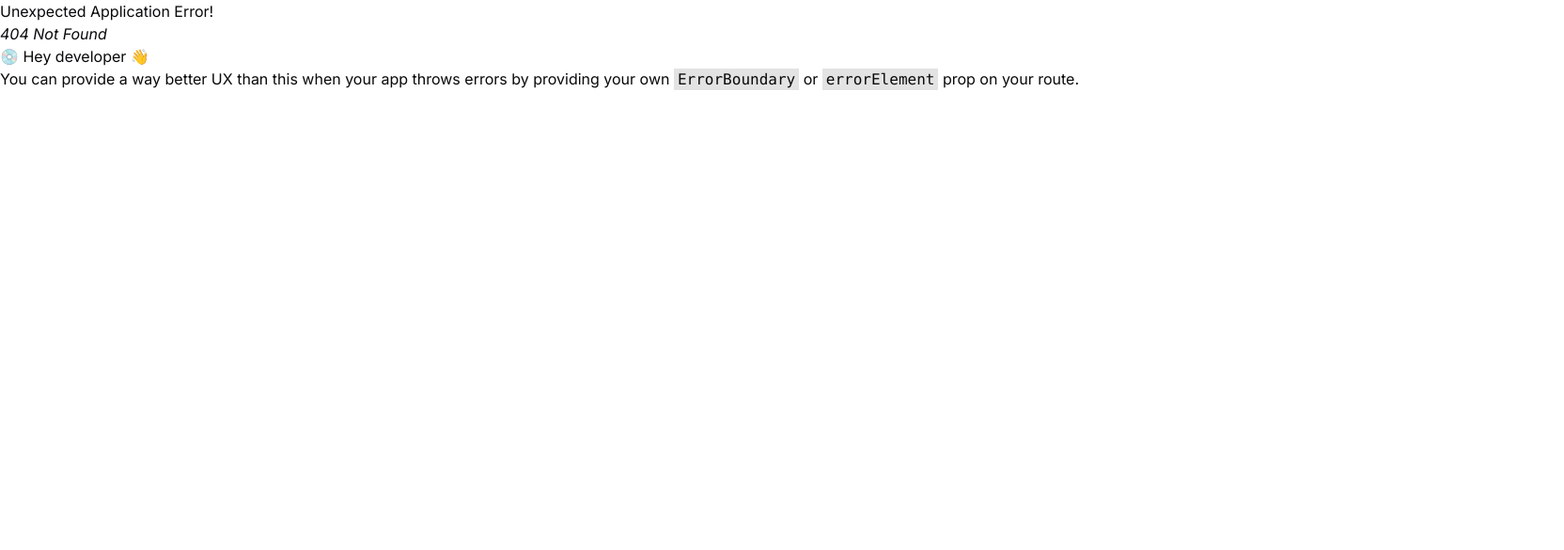
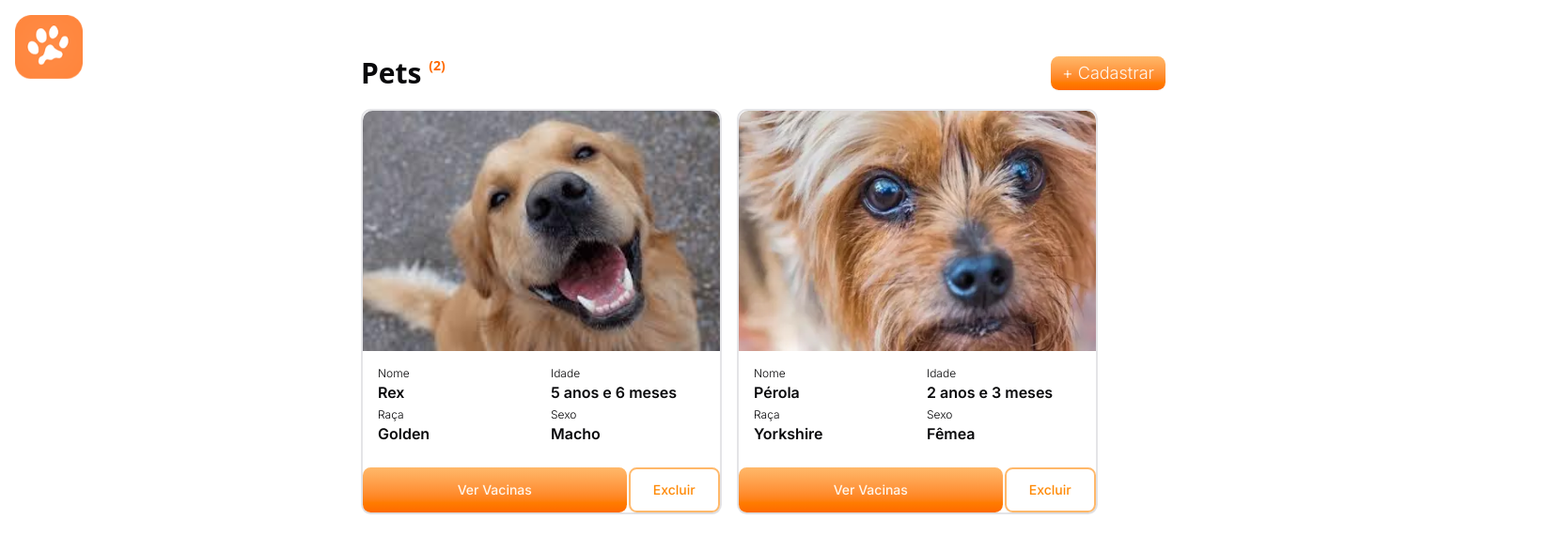
Before and after one commit to petconnect-uscs/website, a React (Vite) app in the folder frontend/: page /pet in a window 1280 px wide. Before the commit this address had no page. Shown: the top 586 px of the page at 94% size, 1664 px wide, since content can reach past the window. Built offline with nearby package versions, Linux system fonts and the light colour scheme.

Commit message:
tela do pet sem sidebar

```diff
--- a/frontend/src/main.jsx
+++ b/frontend/src/main.jsx
@@ -9,6 +9,7 @@ import { Cadastro } from "@/pages/Cadastro";
 import { Senha } from "@/pages/Senha";
 import { Forget } from "@/pages/Forget";
 import { Email } from "@/pages/Email";
+import { Pet } from "./pages/Pet";
 
 const router = createBrowserRouter([
   {
@@ -31,6 +32,10 @@ const router = createBrowserRouter([
     path: "/email",
     element: <Email />,
   },
+  {
+    path: "/pet",
+    element: <Pet />,
+  },
 ]);
 
 const root = createRoot(document.getElementById("root"));
--- /dev/null
+++ b/frontend/src/pages/Pet.jsx
@@ -0,0 +1,100 @@
+import { Link } from "react-router-dom";
+
+import logo from "@/img/logo.png";
+import pet1 from "@/img/pet1.png";
+import pet2 from "@/img/pet2.png";
+
+import { Button } from "@/components/ui/button";
+import { Label } from "@/components/ui/label";
+import { Input } from "@/components/ui/input";
+
+export function Pet() {
+  return (
+    <main className="flex flex-col min-h-screen">
+      <img src={logo} className="w-18 fixed top-4 left-4 z-10" alt="Logo" />
+
+      <h1 className="text-3xl font-semibold font-sans mb-8 mt-20 relative top-15 left-96">
+        Pets <span className="text-orange-500 text-sm align-top">(2)</span>
+      </h1>
+
+      <Button className="fixed top-15 right-10 z-10 !px-3 !py-3 text-lg font-light  ">
+        + Cadastrar
+      </Button>
+
+      <div className="flex gap-4 max-w-4xl relative top-20 left-96 ">
+        <div className="w-96 flex flex-col rounded-lg border-2 p-6">
+          <img
+            src={pet1}
+            className="w-full h-64 object-cover rounded-t-lg rounded-b-none"
+            alt="Cachorro Golden Retriever"
+          />
+          <div className="grid grid-cols-2 gap-1 !mt-4 !ml-4">
+            <div className="flex flex-col ">
+              <label className="text-xs font-light">Nome</label>
+              <p className="font-semibold">Rex</p>
+            </div>
+            <div className="flex flex-col">
+              <label className="text-xs font-light">Idade</label>
+              <p className="font-semibold">5 anos e 6 meses</p>
+            </div>
+            <div className="flex flex-col">
+              <label className="text-xs font-light">Raça</label>
+              <p className="font-semibold">Golden</p>
+            </div>
+            <div className="flex flex-col">
+              <label className="text-xs font-light">Sexo</label>
+              <p className="font-semibold">Macho</p>
+            </div>
+          </div>
+          <div className="flex justify-between gap-0.5 !mt-6">
+            <Button size="xl" className="flex-3">
+              Ver Vacinas
+            </Button>
+            <Button
+              size="xl"
+              className="flex-1 bg-white text-orange-400 border-2 border-orange-300 hover:bg-orange-100"
+            >
+              Excluir
+            </Button>
+          </div>
+        </div>
+        <div className="w-96 flex flex-col rounded-lg border-2 p-6">
+          <img
+            src={pet2}
+            className="w-full h-64 object-cover rounded-t-lg rounded-b-none"
+            alt="Cachorro Yorkshire"
+          />
+          <div className="grid grid-cols-2  gap-1 !mt-4 !ml-4">
+            <div className="flex flex-col ">
+              <label className="text-xs font-light">Nome</label>
+              <p className="font-semibold">Pérola</p>
+            </div>
+            <div className="flex flex-col ">
+              <label className="text-xs font-light">Idade</label>
+              <p className="font-semibold">2 anos e 3 meses</p>
+            </div>
+            <div className="flex flex-col ">
+              <label className="text-xs font-light">Raça</label>
+              <p className="font-semibold">Yorkshire</p>
+            </div>
+            <div className="flex flex-col ">
+              <label className="text-xs font-light">Sexo</label>
+              <p className="font-semibold">Fêmea</p>
+            </div>
+          </div>
+          <div className="flex justify-between gap-0.5 !mt-6">
+            <Button size="xl" className="flex-3">
+              Ver Vacinas
+            </Button>
+            <Button
+              size="xl"
+              className="flex-1 bg-white text-orange-400 border-2 border-orange-300 hover:bg-orange-100"
+            >
+              Excluir
+            </Button>
+          </div>
+        </div>
+      </div>
+    </main>
+  );
+}
```
Also changed, not shown: frontend/src/img/pet1.png (added), frontend/src/img/pet2.png (added).
